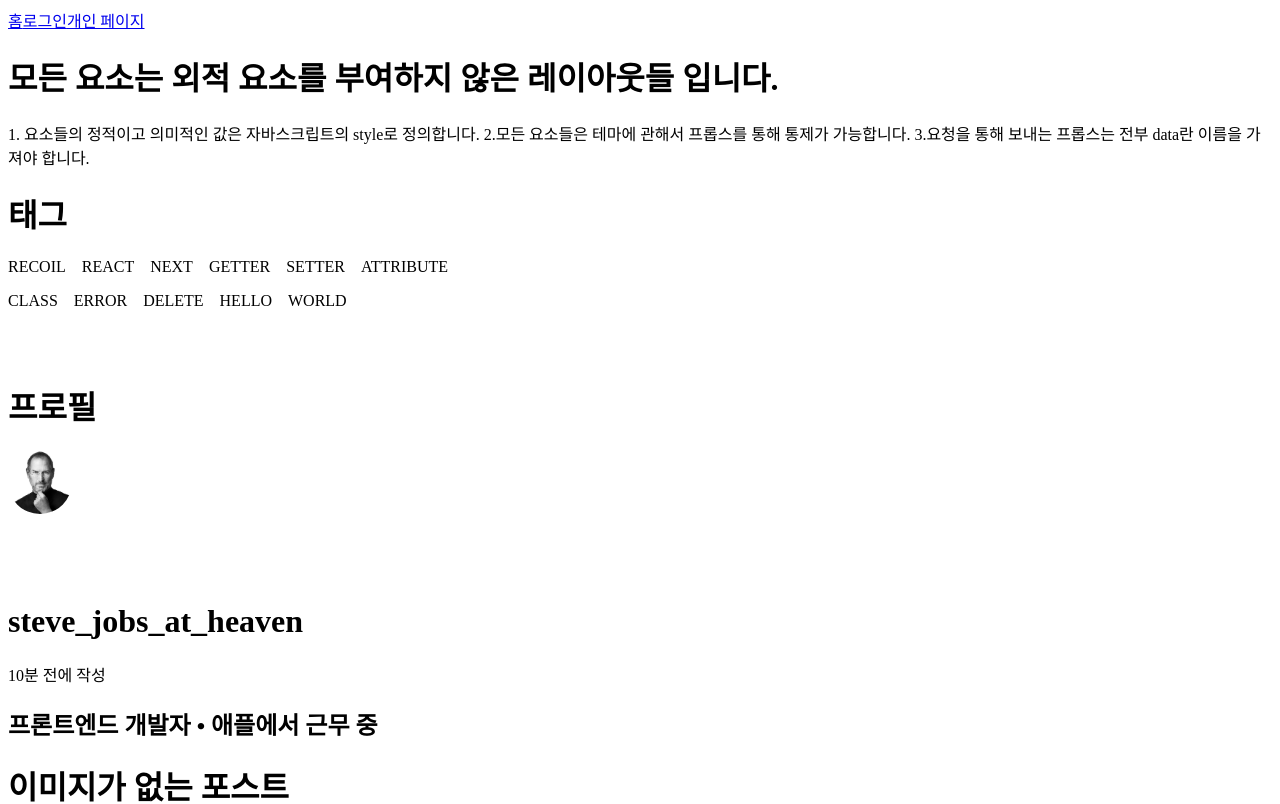
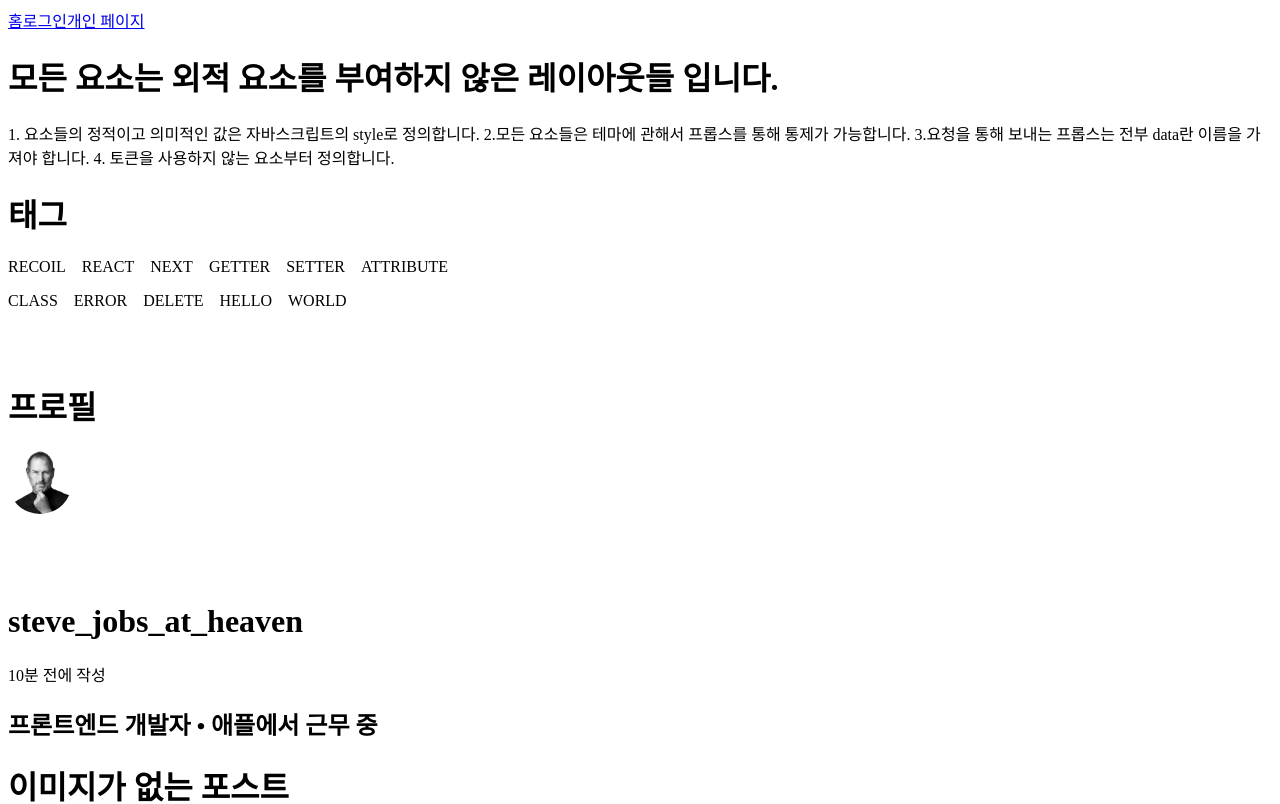
Before and after one commit to kwakseongjae/mulb, a React (Vite) app: page / in a window 1280 px wide. Shown: the top 804 px of the page. Built offline with nearby package versions, Linux system fonts and the light colour scheme.

Commit message:
요소 수정

```diff
--- a/src/components/Profile.tsx
+++ b/src/components/Profile.tsx
@@ -30,7 +30,7 @@ export default function Profile({ data }: { data: ProfileProps }) {
           sizes="4rem"
         />
         <div
-          className={['w-5 h-5 absolute top-0 left-11', alarmColor]
+          className={['w-4 h-4 absolute top-0 left-12', alarmColor]
             .join(' ')
             .trim()}
           style={{ borderRadius: '50%' }}
--- a/src/pages/Home.tsx
+++ b/src/pages/Home.tsx
@@ -23,7 +23,7 @@ const mockup_profileData = {
   time: '10분 전에 작성',
   jobTitle: '프론트엔드 개발자',
   workingOn: '애플',
-  alarmColor: 'bg-green-400',
+  alarmColor: 'bg-green-500',
   width: 'w-full',
 }
 const mockup_postAloneData = {
@@ -57,7 +57,8 @@ const Home = () => {
       <p className={'text-2xl'}>
         1. 요소들의 정적이고 의미적인 값은 자바스크립트의 style로 정의합니다.
         2.모든 요소들은 테마에 관해서 프롭스를 통해 통제가 가능합니다. 3.요청을
-        통해 보내는 프롭스는 전부 data란 이름을 가져야 합니다.
+        통해 보내는 프롭스는 전부 data란 이름을 가져야 합니다. 4. 토큰을
+        사용하지 않는 요소부터 정의합니다.
       </p>
       <h1 className={'text-4xl mt-16'}>태그</h1>
       <Tags
```
